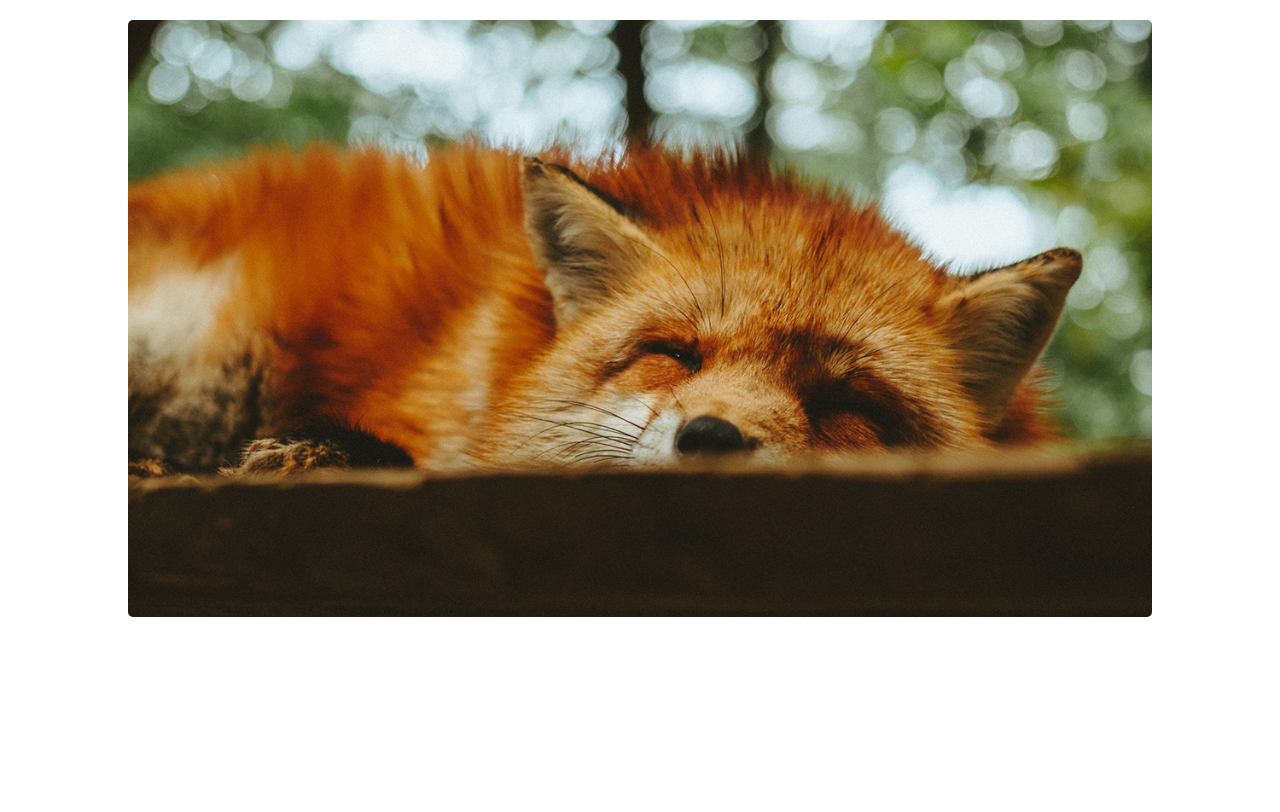
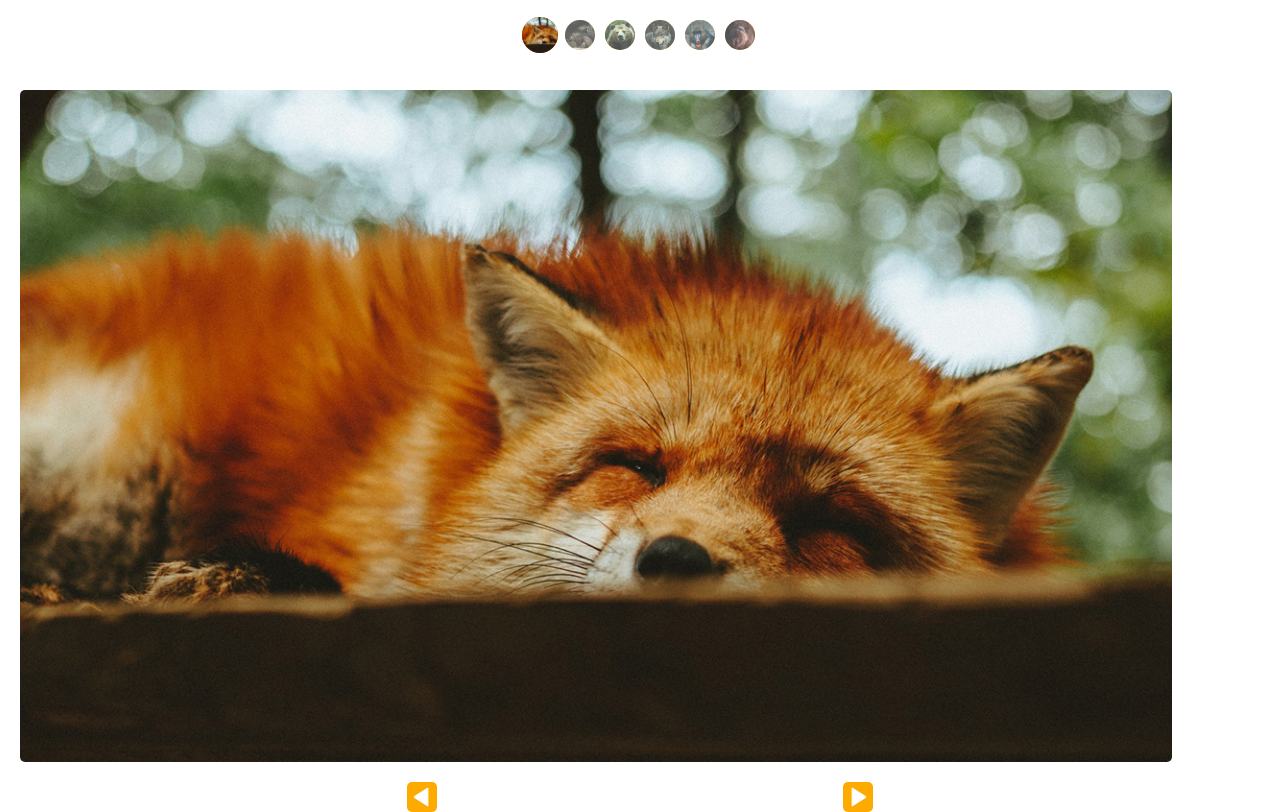
Before and after one commit to vandersonsander/slide, a website with bundled scripts: page index.html in a window 1280 px wide. Built offline with nearby package versions, Linux system fonts and the light colour scheme.

Commit message:
Adicionado custom controls

```diff
--- a/index.html
+++ b/index.html
@@ -7,6 +7,14 @@
     <link rel="shortcut icon" href="favicon.ico">
   </head>
   <body>
+    <div class="custom-controls">
+      <li><img src="img/foto1-thumb.jpg" alt=""></li>
+      <li><img src="img/foto2-thumb.jpg" alt=""></li>
+      <li><img src="img/foto3-thumb.jpg" alt=""></li>
+      <li><img src="img/foto4-thumb.jpg" alt=""></li>
+      <li><img src="img/foto5-thumb.jpg" alt=""></li>
+      <li><img src="img/foto6-thumb.jpg" alt=""></li>
+    </div>
     <div class="wrapper">
       <ul class="slide">
         <li><img src="img/foto1.jpg" alt=""></li>
@@ -15,7 +23,11 @@
         <li><img src="img/foto4.jpg" alt=""></li>
         <li><img src="img/foto5.jpg" alt=""></li>
         <li><img src="img/foto6.jpg" alt=""></li>
-      </ul c>
+      </ul>
+    </div>
+    <div class="nav-controls">
+      <button class="prev"><img src="img/arrow.svg" alt=""></button>
+      <button class="next"><img src="img/arrow.svg" alt=""></button>
     </div>
     <script src="js/script.js" type="module"></script>
   </body>
--- a/js/modules/slide.js
+++ b/js/modules/slide.js
@@ -1,13 +1,15 @@
 import debounce from './debounce.js';
 
 export default class Slide {
-  constructor(wrapper, slide) {
+  constructor(wrapper, slide, controlNav, customControls) {
     this.wrapper = this.s(wrapper);
     this.slide = this.s(slide);
     this.posx = 0;
     this.touch = { start: 0, move: 0 };
     this.mouse = { move: 0 };
     this.activeSlide = 0;
+    this.controlNav = controlNav ? this.s(controlNav) : this.createNav();
+    this.customControls = customControls ? this.s(customControls) : this.createCustomControls();
   }
 
   s(e) {
@@ -24,6 +26,52 @@ export default class Slide {
 
   re(target, event, callback) {
     target.removeEventListener(event, callback);
+  }
+
+  // Create Element
+  ce(e, c, t) {
+    e = document.createElement(e); // Create Element
+    e.className = c; // Define ClassName
+    e.innerText = t; // Insert Text
+    return e;
+  }
+
+  // Create Default Nav
+  createNav() {
+    const prev = this.ce('button', 'prev-nav', '<');
+    const next = this.ce('button', 'prev-nav', '>');
+    const navControls = this.ce('div', 'nav-controls', '');
+    navControls.appendChild(prev);
+    navControls.appendChild(next);
+    document.body.insertBefore(navControls, this.wrapper.nextSibling);
+    return { prev, next, navControls };
+  }
+
+  // Add Nav Functions
+  addNavFunctions() {
+    this.ae(this.controlNav.children[0], 'click', this.prevSlide);
+    this.ae(this.controlNav.children[1], 'click', this.nextSlide);
+  }
+
+  // Create Custom Controls
+  createCustomControls() {
+    const { length } = this.slide.children;
+    const controls = this.ce('ul', 'custom-controls', '');
+    let i;
+    // eslint-disable-next-line no-plusplus
+    for (i = 1; i <= length; i++) {
+      controls.appendChild(this.ce('li', '', ''));
+    }
+    return controls;
+  }
+
+  // Add Functions to Custom Controls
+  addFunctionCC() {
+    document.body.insertBefore(this.customControls, this.wrapper);
+    const controls = [...this.customControls.children];
+    controls.forEach((elem, i) => {
+      elem.addEventListener('click', () => this.changeSlide(i));
+    });
   }
 
   // Mouse Events
@@ -110,14 +158,19 @@ export default class Slide {
 
   // Add transition effect
   transition(active) {
-    this.slide.style.transition = active ? 'transform .4s' : 'none';
+    this.slide.style.transition = active ? 'transform .6s' : 'none';
   }
 
   // Add class active to active slide
   active(index) {
     const slides = [...this.slide.children];
-    slides.forEach((elem) => elem.classList.remove('active'));
+    const customControls = [...this.customControls.children];
+    slides.forEach((elem, i) => {
+      elem.classList.remove('active');
+      customControls[i].classList.remove('active');
+    });
     slides[index].classList.add('active');
+    customControls[index].classList.add('active');
   }
 
   // Control the window resize.
@@ -147,6 +200,8 @@ export default class Slide {
   init() {
     this.active(0);
     this.bindEvents();
+    this.addNavFunctions();
+    this.addFunctionCC();
     window.addEventListener('resize', this.resize);
     this.transition(true);
     this.ae(this.wrapper, 'mousedown', this.onStart);
--- a/js/script.js
+++ b/js/script.js
@@ -1,4 +1,4 @@
 import Slide from './modules/slide.js';
 
-const sl = new Slide('.wrapper', '.slide');
+const sl = new Slide('.wrapper', '.slide', '.nav-controls', '.custom-controls');
 sl.init();
--- a/scss/_reset.scss
+++ b/scss/_reset.scss
@@ -6,9 +6,12 @@
 img {
   display: block;
   max-width: 100%;
-  max-height: 80vh;
 }
 
 ul {
-  list-style-type: none;
+  list-style: none;
 }
+
+li {
+  list-style: none;
+}
--- a/scss/style.scss
+++ b/scss/style.scss
@@ -12,8 +12,8 @@
   flex-grow: 1;
   flex-shrink: 0;
   flex-basis: 1;
-  max-width: 80vw;
-  margin: 20px 10vw;
+  max-width: 90vw;
+  margin: 20px;
   user-select: none;
   border-radius: 5px;
   overflow: hidden;
@@ -29,5 +29,51 @@
 
 .wrapper {
   overflow: hidden;
-  max-height: 80vh;
 }
+
+.custom-controls {
+  display: flex;
+  justify-content: center;
+}
+
+.custom-controls li {
+  width: 30px;
+  height: 30px;
+  margin: 20px 5px;
+  border-radius: 50%;
+  overflow: hidden;
+  opacity: .7;
+  transition: .3s;
+  background: #fa0;
+}
+
+.custom-controls li.active {
+  opacity: 1;
+  transform: scale(1.2);
+  background: #f60;
+}
+
+.nav-controls {
+  display: flex;
+  justify-content: space-evenly;
+}
+
+.nav-controls * {
+  width: 30px;
+  height: 30px;
+  overflow: hidden;
+  border-radius: 5px;
+  border: none;
+  background-color: #fa0;
+  color: white;
+  display: flex;
+  justify-content: center;
+}
+
+.nav-controls img {
+  max-width: 50%;
+}
+
+.nav-controls .prev {
+  transform: rotate(-180deg);
+}
```
Also changed, not shown: css/style.css, 1 other file.
